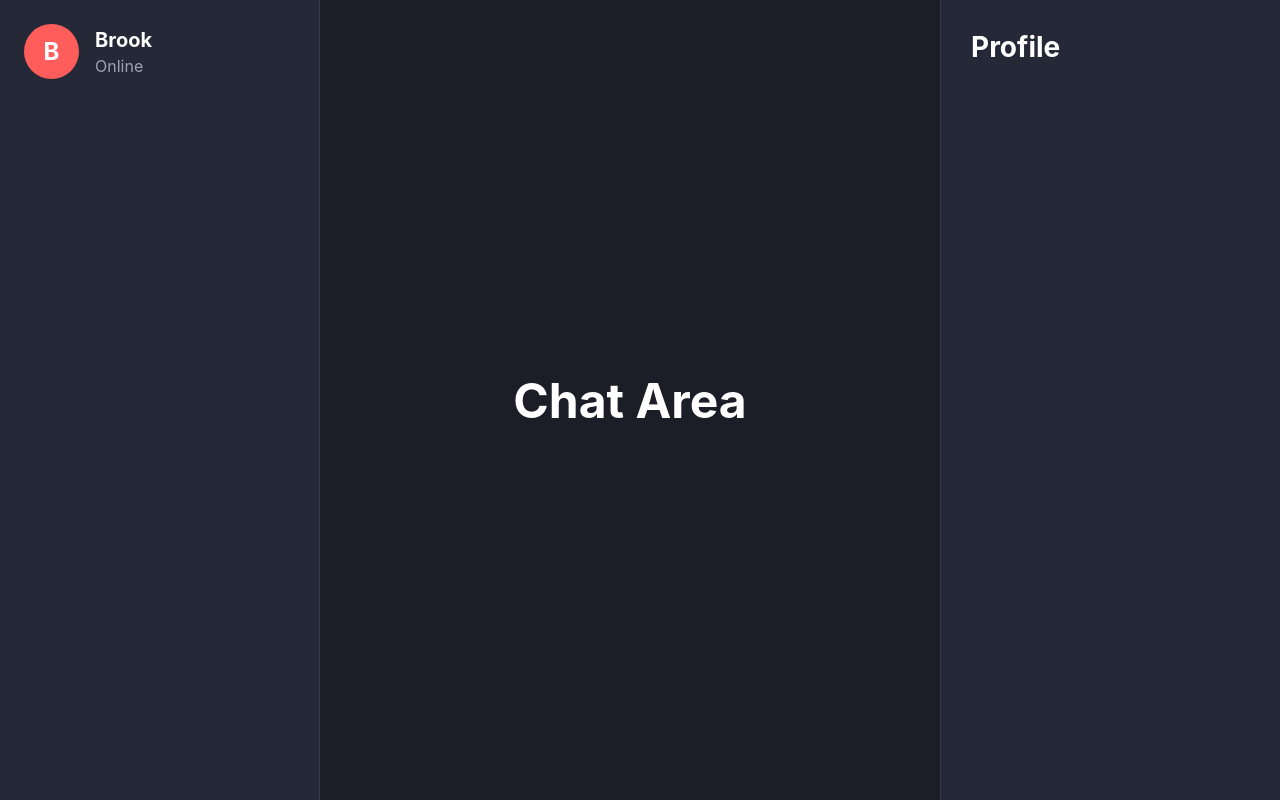
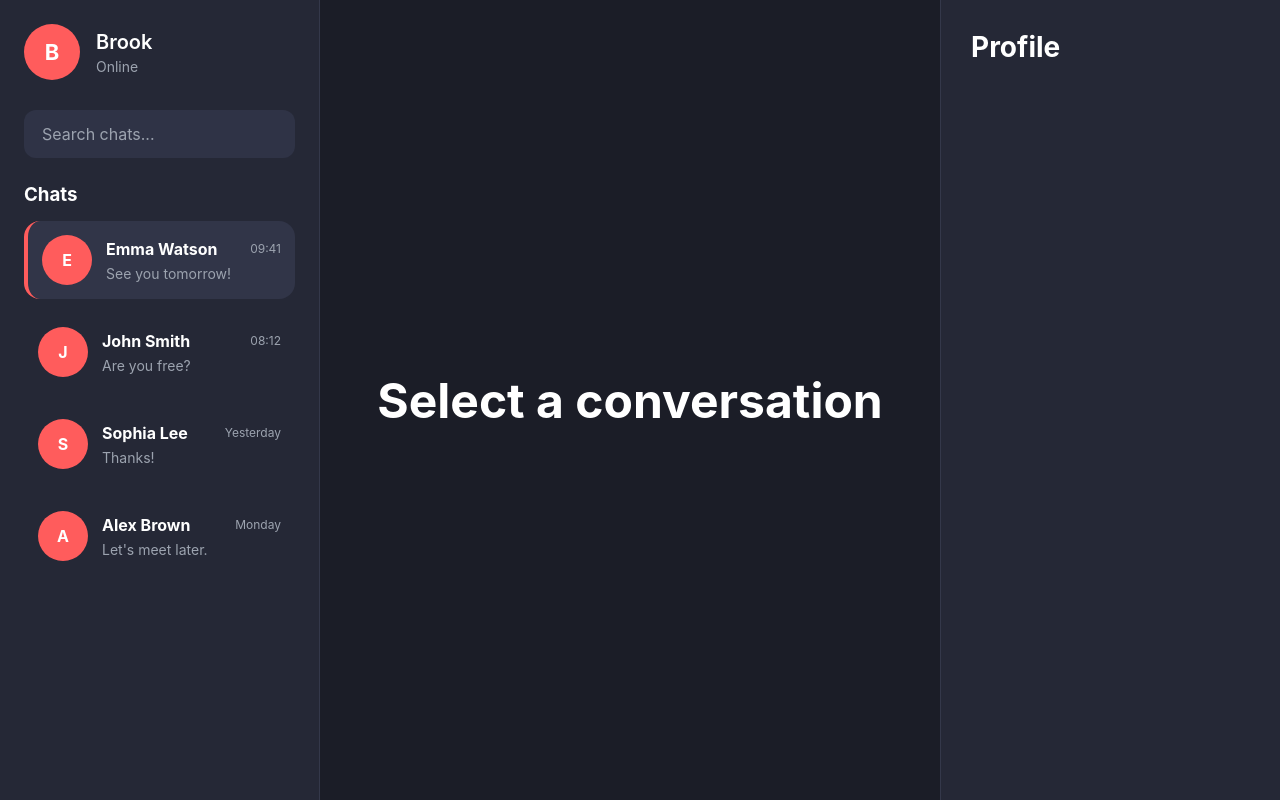
Before and after one commit to birukasmerom191919-ship-it/Chat_Application, a React (Create React App) app in the folder chat_application/: page / in a window 1280 px wide. Built offline with nearby package versions, Linux system fonts and the light colour scheme.

Commit message:
commited

```diff
--- a/chat_application/src/components/chat/ChatArea.jsx
+++ b/chat_application/src/components/chat/ChatArea.jsx
@@ -3,7 +3,7 @@ import styles from "./ChatArea.module.css";
 function ChatArea() {
   return (
     <section className={styles.chatArea}>
-      <h2>Chat Area</h2>
+      <h2>Select a conversation</h2>
     </section>
   );
 }
--- /dev/null
+++ b/chat_application/src/components/chat/ChatCard.jsx
@@ -0,0 +1,23 @@
+import styles from "./ChatCard.module.css";
+
+function ChatCard({ id, name, message, time, active, onSelect }) {
+  return (
+    <div
+      className={`${styles.card} ${active ? styles.active : ""}`}
+      onClick={() => onSelect(id)}
+    >
+      <div className={styles.avatar}>{name.charAt(0)}</div>
+
+      <div className={styles.content}>
+        <div className={styles.header}>
+          <h4>{name}</h4>
+          <span>{time}</span>
+        </div>
+
+        <p>{message}</p>
+      </div>
+    </div>
+  );
+}
+
+export default ChatCard;
--- /dev/null
+++ b/chat_application/src/components/chat/ChatCard.module.css
@@ -0,0 +1,58 @@
+.card {
+  display: flex;
+  align-items: center;
+  gap: 14px;
+  padding: 14px;
+  margin-top: 14px;
+  border-radius: 16px;
+  cursor: pointer;
+  transition: 0.3s;
+}
+
+.card:hover {
+  background: #313548;
+}
+
+.active {
+  background: #313548;
+  border-left: 4px solid #ff5c5c;
+}
+
+.avatar {
+  width: 50px;
+  height: 50px;
+  border-radius: 50%;
+  background: #ff5c5c;
+  display: flex;
+  justify-content: center;
+  align-items: center;
+  color: white;
+  font-weight: bold;
+  flex-shrink: 0;
+}
+
+.content {
+  flex: 1;
+}
+
+.header {
+  display: flex;
+  justify-content: space-between;
+  align-items: center;
+}
+
+.header h4 {
+  font-size: 16px;
+  color: white;
+}
+
+.header span {
+  font-size: 12px;
+  color: #9ca3af;
+}
+
+.content p {
+  margin-top: 6px;
+  color: #9ca3af;
+  font-size: 14px;
+}
--- /dev/null
+++ b/chat_application/src/components/chat/ChatList.jsx
@@ -0,0 +1,29 @@
+import ChatCard from "./ChatCard";
+import chats from "../../data/chats";
+import styles from "./ChatList.module.css";
+
+function ChatList({ search, selectedChatId, setSelectedChatId }) {
+  const filteredChats = chats.filter((chat) =>
+    chat.name.toLowerCase().includes(search.toLowerCase()),
+  );
+
+  return (
+    <div className={styles.list}>
+      <h3 className={styles.title}>Chats</h3>
+
+      {filteredChats.map((chat) => (
+        <ChatCard
+          key={chat.id}
+          id={chat.id}
+          name={chat.name}
+          message={chat.message}
+          time={chat.time}
+          active={selectedChatId === chat.id}
+          onSelect={setSelectedChatId}
+        />
+      ))}
+    </div>
+  );
+}
+
+export default ChatList;
--- /dev/null
+++ b/chat_application/src/components/chat/ChatList.module.css
@@ -0,0 +1,9 @@
+.list {
+  margin-top: 25px;
+  overflow-y: auto;
+}
+
+.title {
+  margin-bottom: 15px;
+  color: white;
+}
--- /dev/null
+++ b/chat_application/src/components/common/SearchBar.jsx
@@ -0,0 +1,17 @@
+import styles from "./SearchBar.module.css";
+
+function SearchBar({ search, setSearch }) {
+  return (
+    <div className={styles.container}>
+      <input
+        type="text"
+        placeholder="Search chats..."
+        value={search}
+        onChange={(event) => setSearch(event.target.value)}
+        className={styles.input}
+      />
+    </div>
+  );
+}
+
+export default SearchBar;
--- /dev/null
+++ b/chat_application/src/components/common/SearchBar.module.css
@@ -0,0 +1,28 @@
+.container {
+  margin-top: 30px;
+}
+
+.input {
+  width: 100%;
+  padding: 14px 18px;
+
+  border: none;
+  outline: none;
+
+  border-radius: 12px;
+
+  background: #2f3346;
+  color: white;
+
+  font-size: 16px;
+}
+
+.input::placeholder {
+  color: #9ca3af;
+}
+
+.preview {
+  margin-top: 12px;
+  color: #9ca3af;
+  font-size: 14px;
+}
--- /dev/null
+++ b/chat_application/src/components/common/UserProfile.jsx
@@ -0,0 +1,16 @@
+import styles from "./UserProfile.module.css";
+
+function UserProfile() {
+  return (
+    <div className={styles.profile}>
+      <div className={styles.avatar}>B</div>
+
+      <div className={styles.info}>
+        <h2>Brook</h2>
+        <p>Online</p>
+      </div>
+    </div>
+  );
+}
+
+export default UserProfile;
--- /dev/null
+++ b/chat_application/src/components/common/UserProfile.module.css
@@ -0,0 +1,42 @@
+.profile {
+  display: flex;
+  align-items: center;
+  gap: 16px;
+}
+
+.avatar {
+  width: 56px;
+  height: 56px;
+
+  border-radius: 50%;
+
+  background: #ff5c5c;
+
+  display: flex;
+  justify-content: center;
+  align-items: center;
+
+  color: white;
+
+  font-size: 22px;
+  font-weight: 700;
+
+  cursor: pointer;
+
+  transition: transform 0.3s ease;
+}
+
+.avatar:hover {
+  transform: scale(1.05);
+}
+
+.info h2 {
+  font-size: 20px;
+  font-weight: 600;
+}
+
+.info p {
+  color: #9ca3af;
+  margin-top: 4px;
+  font-size: 14px;
+}
--- a/chat_application/src/components/sidebar/Sidebar.jsx
+++ b/chat_application/src/components/sidebar/Sidebar.jsx
@@ -1,16 +1,26 @@
+import { useState } from "react";
 import styles from "./Sidebar.module.css";
 
+import UserProfile from "../common/UserProfile";
+import SearchBar from "../common/SearchBar";
+import ChatList from "../chat/ChatList";
+import ChatArea from "../chat/ChatArea";
+
 function Sidebar() {
+  const [search, setSearch] = useState("");
+  const [selectedChatId, setSelectedChatId] = useState(1);
+
   return (
     <aside className={styles.sidebar}>
-      <div className={styles.logoSection}>
-        <div className={styles.avatar}>B</div>
+      <UserProfile />
 
-        <div>
-          <h2>Brook</h2>
-          <p>Online</p>
-        </div>
-      </div>
+      <SearchBar search={search} setSearch={setSearch} />
+
+      <ChatList
+        search={search}
+        selectedChatId={selectedChatId}
+        setSelectedChatId={setSelectedChatId}
+      />
     </aside>
   );
 }
--- /dev/null
+++ b/chat_application/src/data/chats.js
@@ -0,0 +1,32 @@
+const chats = [
+  {
+    id: 1,
+    name: "Emma Watson",
+    message: "See you tomorrow!",
+    time: "09:41",
+    active: true,
+  },
+  {
+    id: 2,
+    name: "John Smith",
+    message: "Are you free?",
+    time: "08:12",
+    active: false,
+  },
+  {
+    id: 3,
+    name: "Sophia Lee",
+    message: "Thanks!",
+    time: "Yesterday",
+    active: false,
+  },
+  {
+    id: 4,
+    name: "Alex Brown",
+    message: "Let's meet later.",
+    time: "Monday",
+    active: false,
+  },
+];
+
+export default chats;
```
Also changed, not shown: chat_application/src/data/messages.js (added, +50 -0 lines), 1 other file (tests, documents, lock files or other folders).
